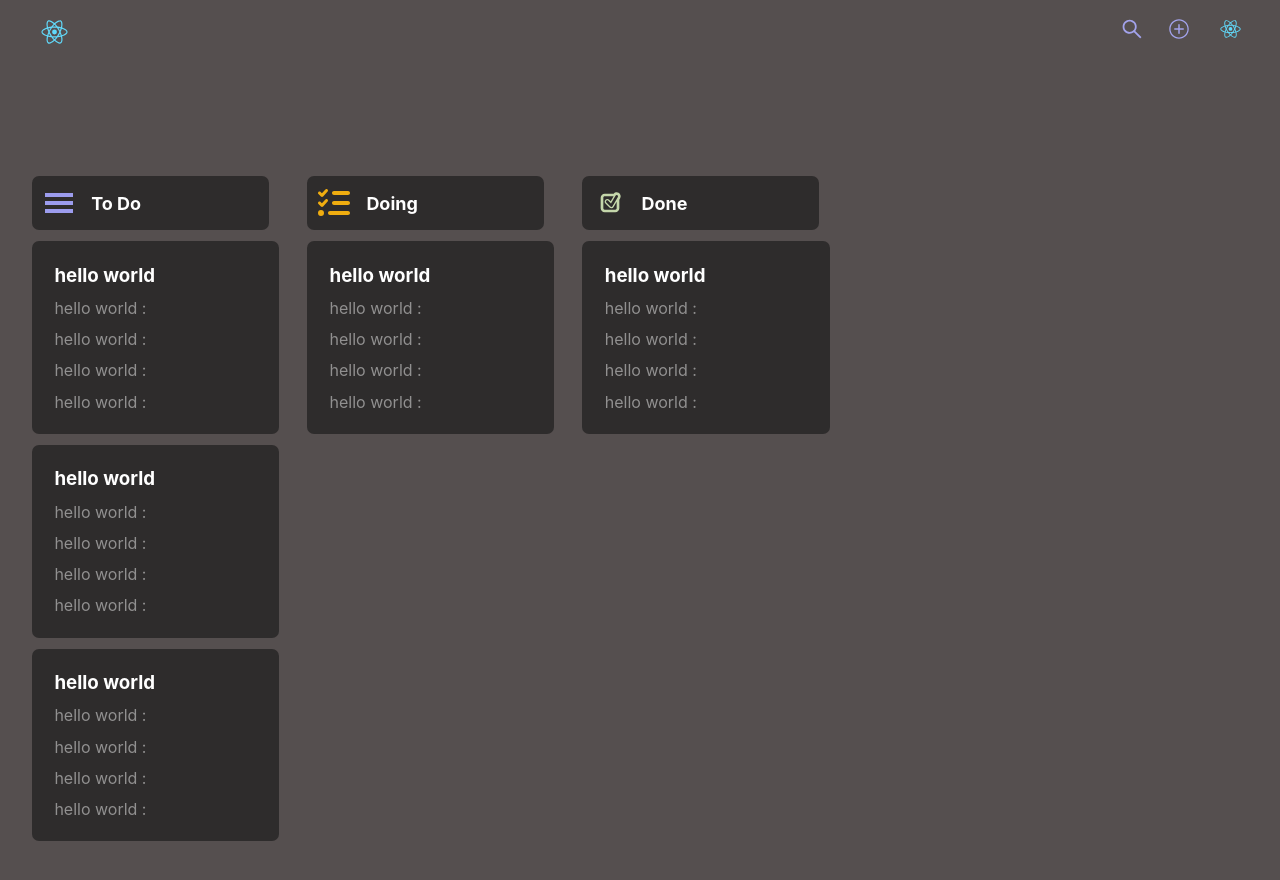
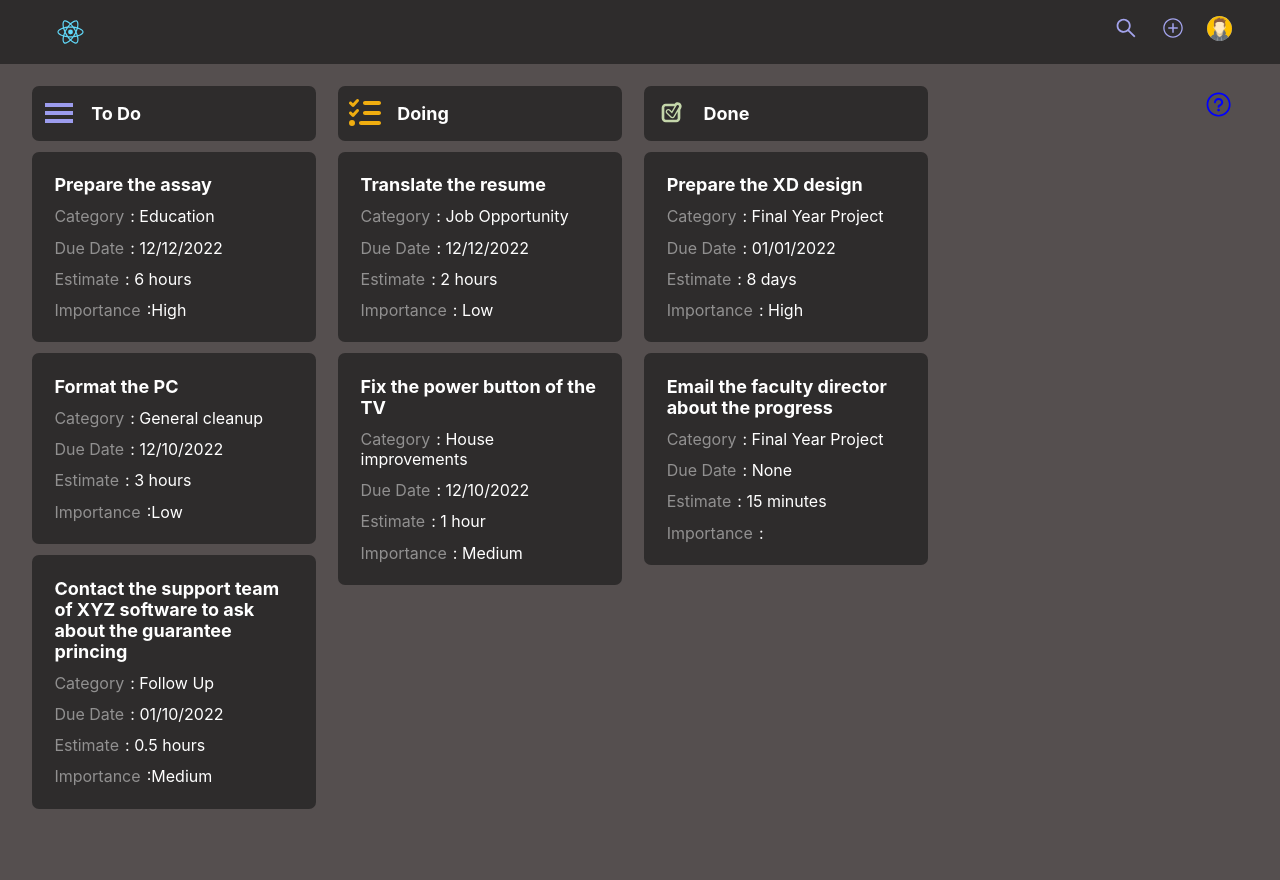
Before and after one commit to hisham-111/frontend_todo, a React (Create React App) app: page /TodoPage in a window 1280 px wide. Shown: the top 880 px of the page. Before the commit the page ends 846 px from the top, so only its background shows below. Built offline with nearby package versions, Linux system fonts and the light colour scheme.

Commit message:
finish everything in front end -working on daynamic options

```diff
--- a/src/components/DoingComponent/doing.jsx
+++ b/src/components/DoingComponent/doing.jsx
@@ -1,8 +1,10 @@
 import React from "react";
 import { FontAwesomeIcon } from "@fortawesome/react-fontawesome";
 import { faListCheck } from "@fortawesome/free-solid-svg-icons";
+import Data from "./doingData";
 import "./index.css";
 function Doing() {
+  const [doing, setDoing] = React.useState(Data);
   return (
     <div className="parent-container-box-todo">
       <div className="head-todo  head-todo-doing">
@@ -13,14 +15,27 @@ function Doing() {
 
         <span className="title-head-todo  head-doing">Doing</span>
       </div>
+      {doing.map((doingList, index) => (
+        <div className="box-todo" key={index}>
+          <h3 className="title-box-todo">{doingList.title}</h3>
 
-      <div className="box-todo">
-        <h3 className="title-box-todo">hello world</h3>
-        <p className="text-box">hello world : </p>
-        <p className="text-box">hello world : </p>
-        <p className="text-box">hello world : </p>
-        <p className="text-box">hello world : </p>
-      </div>
+          <div className="list-boxes">
+            <p className="text-box">
+              <span className="tile-list">Category</span> : {doingList.category}
+            </p>
+            <p className="text-box">
+              <span className="tile-list">Due Date</span> : {doingList.dueDate}
+            </p>
+            <p className="text-box">
+              <span className="tile-list">Estimate</span> : {doingList.estimate}
+            </p>
+            <p className="text-box">
+              <span className="tile-list">Importance</span> :{" "}
+              {doingList.importance}
+            </p>
+          </div>
+        </div>
+      ))}
     </div>
   );
 }
--- a/src/components/DoingComponent/doingData.js
+++ b/src/components/DoingComponent/doingData.js
@@ -0,0 +1,29 @@
+const DoingData = [
+  {
+    id: "1",
+    title: "Translate the resume",
+    category: "Job Opportunity",
+    dueDate: "12/12/2022",
+    estimate: "2 hours",
+    importance: "Low",
+  },
+  {
+    id: "2",
+    title: "Fix the power button of the TV",
+    category: "House improvements",
+    dueDate: "12/10/2022",
+    estimate: "1 hour",
+    importance: "Medium",
+  },
+  //   {
+  //     id: "3",
+  //     title:
+  //       "Contact the support team of XYZ software to ask about the guarantee princing",
+  //     category: "Follow Up",
+  //     dueDate: "01/10/2022",
+  //     estimate: "0.5 hours",
+  //     importance: "Medium",
+  //   },
+];
+
+export default DoingData;
--- a/src/components/DoneComponent/done.jsx
+++ b/src/components/DoneComponent/done.jsx
@@ -1,8 +1,9 @@
 import React from "react";
 import { TiInputCheckedOutline } from "react-icons/ti";
+import Data from "./doneData";
 import "./index.css";
 function Done() {
-  const [done, setDone] = React.useState();
+  const [done, setDone] = React.useState(Data);
   return (
     <div className="parent-container-box-todo">
       <div className="head-todo  head-todo-done">
@@ -10,13 +11,27 @@ function Done() {
 
         <span className="title-head-todo  done-title">Done</span>
       </div>
-      <div className="box-todo">
-        <h3 className="title-box-todo">hello world</h3>
-        <p className="text-box">hello world : </p>
-        <p className="text-box">hello world : </p>
-        <p className="text-box">hello world : </p>
-        <p className="text-box">hello world : </p>
-      </div>
+
+      {done.map((doneList, index) => (
+        <div className="box-todo" key={index}>
+          <h3 className="title-box-todo">{doneList.title}</h3>
+          <div className="list-boxes">
+            <p className="text-box">
+              <span className="tile-list">Category</span> : {doneList.category}
+            </p>
+            <p className="text-box">
+              <span className="tile-list">Due Date</span> : {doneList.dueDate}
+            </p>
+            <p className="text-box">
+              <span className="tile-list">Estimate</span> : {doneList.estimate}
+            </p>
+            <p className="text-box">
+              <span className="tile-list">Importance</span> :{" "}
+              {doneList.importance}
+            </p>
+          </div>
+        </div>
+      ))}
     </div>
   );
 }
--- /dev/null
+++ b/src/components/DoneComponent/doneData.js
@@ -0,0 +1,30 @@
+const DoneData = [
+  {
+    id: "1",
+    title: "Prepare the XD design",
+    category: "Final Year Project",
+    dueDate: "01/01/2022",
+    estimate: "8 days",
+    importance: "High",
+  },
+  {
+    id: "2",
+    title: "Email the faculty director about the progress",
+    category: "Final Year Project",
+    dueDate: "None",
+    estimate: "15 minutes",
+    importance: "",
+  },
+
+  //   {
+  //     id: "3",
+  //     title:
+  //       "Contact the support team of XYZ software to ask about the guarantee princing",
+  //     category: "Follow Up",
+  //     dueDate: "01/10/2022",
+  //     estimate: "0.5 hours",
+  //     importance: "Medium",
+  //   },
+];
+
+export default DoneData;
--- a/src/components/headerComponent/header.jsx
+++ b/src/components/headerComponent/header.jsx
@@ -1,8 +1,8 @@
 import React from "react";
 import Icon from "../../logo.svg";
+import Avatar from "../../assets/avatar.jpeg";
 import { IoIosAddCircleOutline } from "react-icons/io";
 import { AiOutlineSearch } from "react-icons/ai";
-import { RxAvatar } from "react-icons/rx";
 
 import "./index.css";
 function Header() {
@@ -19,7 +19,7 @@ function Header() {
           </li>
 
           <li className="navlink">
-            <img className="avatar" src={Icon} alt="Icon" width={35} />
+            <img className="avatar" src={Avatar} alt="Icon" width={35} />
           </li>
         </ul>
       </div>
--- a/src/components/headerComponent/index.css
+++ b/src/components/headerComponent/index.css
@@ -1,8 +1,13 @@
+.parent-header-container {
+  background-color: rgb(46, 44, 44);
+  padding: 1rem;
+  position: relative;
+}
 .head_nav {
   display: flex;
   align-items: center;
   justify-content: space-between;
-  margin: 1rem 2rem;
+  margin: 0 2rem;
 }
 
 .nav-list {
@@ -21,3 +26,9 @@
 .addlink {
   color: rgb(163, 163, 236) !important;
 }
+
+.avatar {
+  height: 25px;
+  width: 25px;
+  border-radius: 50%;
+}
--- a/src/components/todoComponent/index.css
+++ b/src/components/todoComponent/index.css
@@ -1,6 +1,6 @@
-.parent-container-box-todo {
+/* .parent-container-box-todo {
   width: 74%;
-}
+} */
 .head-todo {
   background-color: rgb(46, 44, 44);
   padding: 0.7rem;
@@ -9,7 +9,7 @@
   justify-content: flex-start;
   border-radius: 7px;
   color: white;
-  margin-left: 2rem;
+  width: 100%;
 }
 .title-head-todo {
   font-weight: bold;
@@ -26,15 +26,23 @@
 .box-todo {
   background-color: rgb(46, 44, 44);
   margin-top: 0.7rem;
-  margin-left: 2rem;
   padding: 1.4rem;
   border-radius: 7px;
   margin-bottom: 0.3rem;
   color: white;
-  width: 92%;
+  width: 100%;
+}
+
+.title-box-todo {
+  width: 100%;
+  font-size: 18px;
 }
 
 .box-todo .text-box {
   margin-top: 0.7rem;
+}
+
+.tile-list {
   color: #919090;
+  margin-right: 0.1rem;
 }
--- a/src/components/todoComponent/todo.jsx
+++ b/src/components/todoComponent/todo.jsx
@@ -1,8 +1,9 @@
 import React from "react";
 import { GiHamburgerMenu } from "react-icons/gi";
+import Data from "./todoData";
 import "./index.css";
 function Todo() {
-  const [todo, setTodo] = React.useState();
+  const [todo, setTodo] = React.useState(Data);
   return (
     <>
       <div className="parent-container-box-todo">
@@ -11,31 +12,29 @@ function Todo() {
 
           <span className="title-head-todo">To Do</span>
         </div>
+        {todo.map((todoList, index) => (
+          <div className="box-todo" key={index}>
+            <h3 className="title-box-todo">{todoList.title}</h3>
 
-        <div className="box-todo">
-          <h3 className="title-box-todo">hello world</h3>
-          <p className="text-box">hello world : </p>
-          <p className="text-box">hello world : </p>
-          <p className="text-box">hello world : </p>
-          <p className="text-box">hello world : </p>
-        </div>
-
-        <div className="box-todo">
-          <h3 className="title-box-todo">hello world</h3>
-          <p className="text-box">hello world : </p>
-          <p className="text-box">hello world : </p>
-          <p className="text-box">hello world : </p>
-          <p className="text-box">hello world : </p>
-        </div>
-
-        <div className="box-todo">
-          <h3 className="title-box-todo">hello world</h3>
-          <p className="text-box">hello world : </p>
-          <p className="text-box">hello world : </p>
-          <p className="text-box">hello world : </p>
-          <p className="text-box">hello world : </p>
-        </div>
-
+            <div className="list-boxes">
+              <p className="text-box">
+                <span className="tile-list">Category</span> :{" "}
+                {todoList.category}
+              </p>
+              <p className="text-box">
+                <span className="tile-list">Due Date</span> : {todoList.dueDate}
+              </p>
+              <p className="text-box">
+                <span className="tile-list">Estimate</span> :{" "}
+                {todoList.estimate}
+              </p>
+              <p className="text-box">
+                <span className="tile-list">Importance</span> :
+                {todoList.importance}
+              </p>
+            </div>
+          </div>
+        ))}
       </div>
     </>
   );
--- a/src/components/todoComponent/todoData.js
+++ b/src/components/todoComponent/todoData.js
@@ -1,5 +1,3 @@
-import Mp3_1 from "./data/not1.mp3";
-
 const TodoData = [
   {
     id: "1",
--- a/src/pages/todoPage/index.css
+++ b/src/pages/todoPage/index.css
@@ -1,32 +1,90 @@
 .parent-container-todo {
   background-color: #554f4f;
-  display: flex;
-  flex-direction: column;
+  display: grid;
+  grid-template-columns: 1fr;
   gap: 2rem;
-  margin: 8rem 0 0 0;
-  width: 84%;
+  margin: 1.4rem auto 2.8rem auto;
+  width: 94%;
+}
+.container-quotation-box {
+  background: rgb(14, 12, 111);
+  background: linear-gradient(
+    90deg,
+    rgba(14, 12, 111, 1) 0%,
+    rgba(120, 80, 195, 1) 50%,
+    rgba(221, 65, 212, 1) 100%
+  );
+  background: rgb(14, 12, 111);
+  background: linear-gradient(
+    90deg,
+    rgba(14, 12, 111, 1) 0%,
+    rgba(120, 80, 195, 1) 50%,
+    rgba(221, 65, 212, 1) 100%
+  );
+  padding: 2rem 1.4rem;
+  display: block;
+  font-style: italic;
+
+  transition: opacity 0.5s ease-in-out, height 0.5s ease-in-out;
 }
 
+.remove-icon {
+  position: absolute;
+  color: white;
+  right: 0.7rem;
+  top: 4.2rem;
+  font-size: 2rem;
+}
+.questionMark {
+  position: absolute;
+  color: blue;
+  right: 3rem;
+  top: 5.7rem;
+  font-size: 1.7rem;
+}
+
+.quotation-box {
+  color: white;
+  border-color: currentColor;
+}
+
+.btn-remove-quote {
+  position: absolute;
+  right: 3rem;
+  top: 4rem;
+  width: 3rem;
+}
 @media screen and (min-width: 570px) {
   .parent-container-todo {
     background-color: #554f4f;
-    display: flex;
-    flex-direction: row;
+    grid-template-columns: repeat(2, 1fr);
     width: 84%;
     margin-left: 0;
-    gap: 0.4rem;
+    gap: 1rem;
     margin-left: auto;
     margin-right: auto;
+  }
+
+  .remove-icon {
+    right: 3rem;
+    top: 5.4rem;
   }
 }
 
 @media screen and (min-width: 1220px) {
   .parent-container-todo {
     background-color: #554f4f;
-    display: flex;
-    flex-direction: row;
-    width: 64%;
-    margin-left: 0;
-    gap: 0.4rem;
+    grid-template-columns: repeat(3, 1fr);
+
+    width: 70%;
+    height: 100vh;
+    margin-left: 2rem;
+    gap: 1.4rem;
+    margin-bottom: 2rem;
+  }
+
+  .remove-icon {
+    right: 3rem;
+    top: 5.4rem;
   }
 }
--- a/src/pages/todoPage/todoPage.jsx
+++ b/src/pages/todoPage/todoPage.jsx
@@ -3,11 +3,42 @@ import Todo from "../../components/todoComponent/todo";
 import Doing from "../../components/DoingComponent/doing";
 import Done from "../../components/DoneComponent/done";
 import Header from "../../components/headerComponent/header";
+import { RxQuestionMarkCircled } from "react-icons/rx";
+import { MdPlaylistRemove } from "react-icons/md";
 import "./index.css";
 function TodoPage() {
+  const [isShow, setIsShow] = React.useState(false);
+
+  const toggleShow = () => {
+    // setIsShow(!isShow);
+
+    if (!isShow) {
+      setTimeout(() => {
+        setIsShow(true);
+      }, 300);
+    } else {
+      setIsShow(false);
+    }
+  };
+
   return (
     <>
       <Header />
+      {isShow ? (
+        <MdPlaylistRemove className="remove-icon" onClick={toggleShow} />
+      ) : (
+        <RxQuestionMarkCircled
+          className="questionMark visible"
+          onClick={toggleShow}
+        />
+      )}
+      {isShow && (
+        <div className="container-quotation-box">
+          <q className="quotation-box">
+            Anything that can go wrong, will go wrong!
+          </q>
+        </div>
+      )}
       <div className="parent-container-todo">
         <Todo />
         <Doing />
```
Also changed, not shown: src/assets/avatar.jpeg (added).
